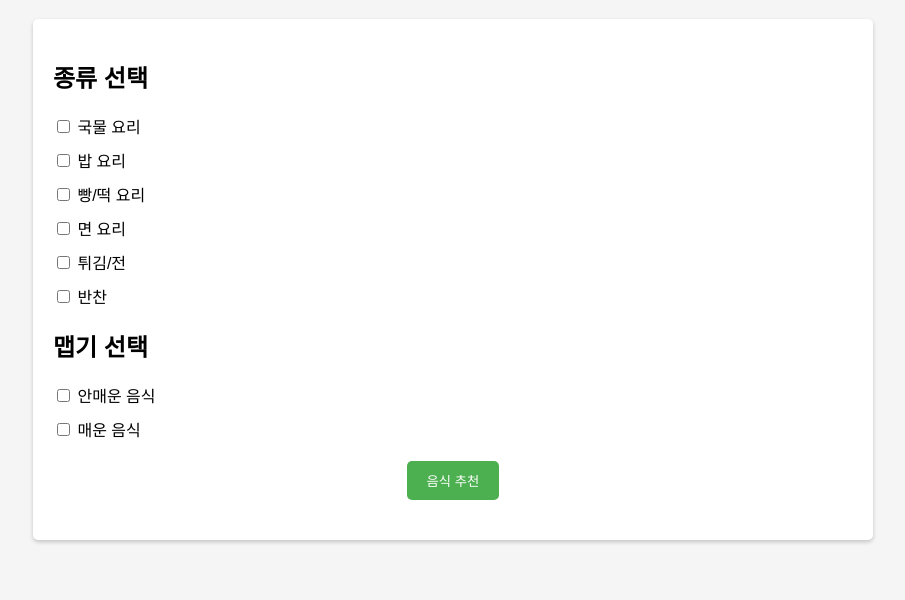
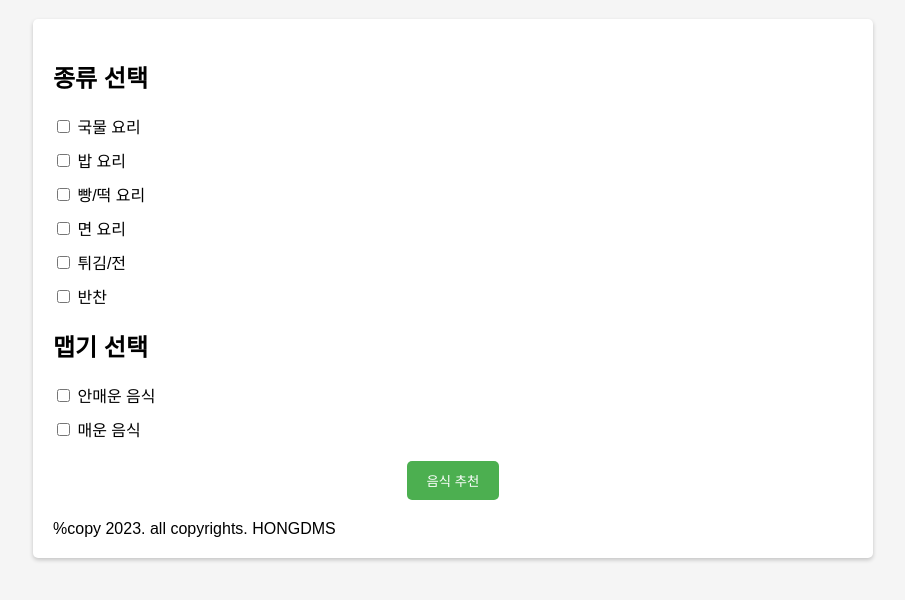
Before and after one commit to hongdmcs/pront-hdm, a plain HTML site: page index.html in a window 1280 px wide. Shown: the part 70-670 px from the top of the page, without its empty margins (187-1092 px from the left). Drawn offline with Linux system fonts and the light colour scheme.

Commit message:
Update index.html

```diff
--- a/index.html
+++ b/index.html
@@ -51,6 +51,7 @@
         </div>
         <button id="recommend-btn">음식 추천</button>
         <div id="result"></div>
+         %copy 2023. all copyrights. HONGDMS
     </div>
 
     <script src="script.js"></script>
```
